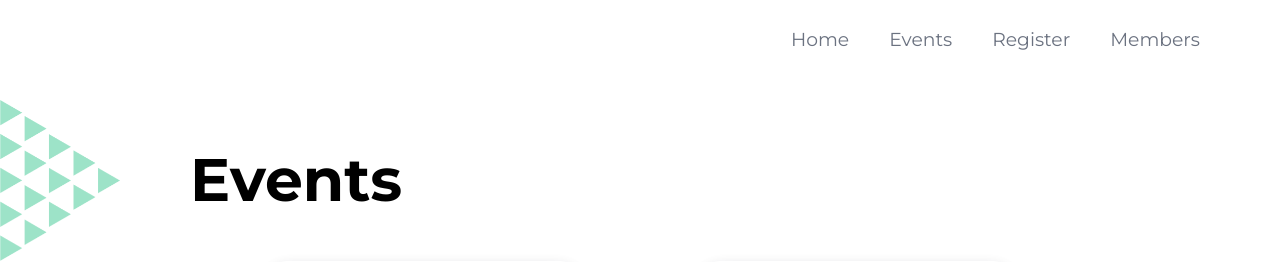
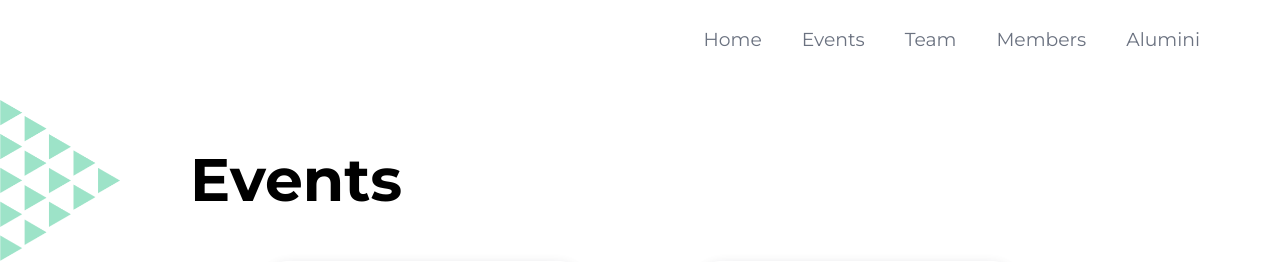
Before and after one commit to arnav0103/Xino-2022-Website, a Flask app: page /events in a window 1280 px wide. Shown: the top 262 px of the page. Run offline with Flask 2, Linux system fonts and the light colour scheme.

Commit message:
alumini jinja

```diff
--- a/Tool/templates/base.htm
+++ b/Tool/templates/base.htm
@@ -35,8 +35,10 @@
         <div class="navbar__links flex items-center justify-center">
             <a href="{{url_for('index')}}" class="navbar__link text-gray-500 text-3xl mr-16 hover:text-black">Home</a>
             <a href="{{url_for('events')}}" class="navbar__link text-gray-500 text-3xl mr-16 hover:text-black">Events</a>
-            <a href="{{url_for('school')}}" class="navbar__link text-gray-500 text-3xl mr-16 hover:text-black">Register</a>
+            <a href="{{url_for('school')}}" class="navbar__link text-gray-500 text-3xl mr-16 hover:text-black">Team</a>
             <a href="{{url_for('members')}}" class="navbar__link text-gray-500 text-3xl mr-16 hover:text-black">Members</a>
+            <a href="{{url_for('alumini')}}" class="navbar__link text-gray-500 text-3xl mr-16 hover:text-black">Alumini</a>
+
         </div>
         <div class="toggleNav lg:hidden"></div>
     </nav>
@@ -45,8 +47,10 @@
         class="navbar-responsive flex flex-col h-screen w-1/2 justify-center items-center fixed bg-white top-0 right-0 py-8 px-12 z-10 lg:hidden">
         <a href="index.htm" class="text-6xl text-gray-700 mb-28">Home</a>
         <a href="events.htm" class="text-6xl text-gray-700 mb-28">Events</a>
-        <a href="register.htm" class="text-6xl text-gray-700 mb-28">Register</a>
+        <a href="register.htm" class="text-6xl text-gray-700 mb-28">Team</a>
         <a href="members.htm" class="text-6xl text-gray-700 mb-28">Members</a>
+        <a href="{{url_for('alumini')}}" class="navbar__link text-gray-500 text-3xl mr-16 hover:text-black">Alumini</a>
+
     </div>
 
     {%block content%}
--- a/app.py
+++ b/app.py
@@ -21,6 +21,10 @@ def events():
 @app.route('/members', methods=['GET', 'POST'])
 def members():
     return(render_template('members.htm'))
+
+@app.route('/alumini', methods=['GET', 'POST'])
+def alumini():
+    return(render_template('alumni.htm'))
 
 
 @app.route('/school', methods=['GET', 'POST'])
```
